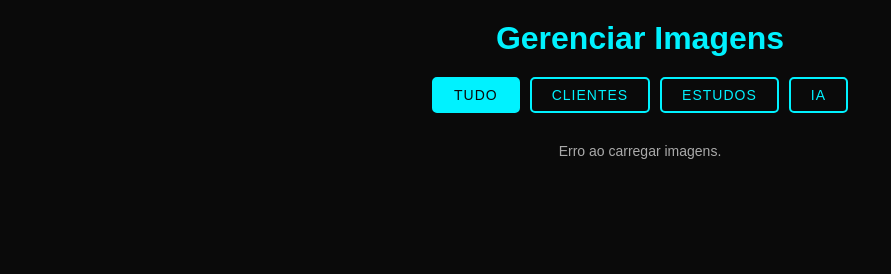
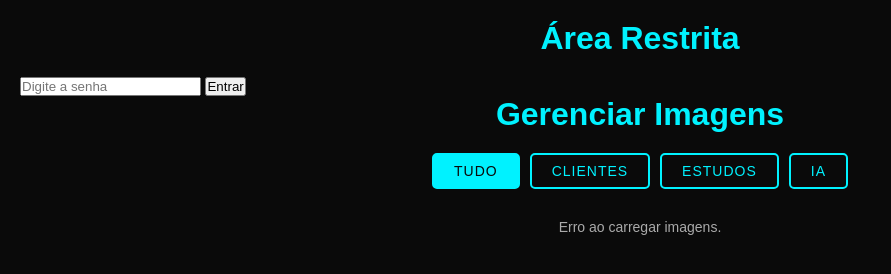
Before and after one commit to LeonardoMotta16/RRG-Artes, a website: page Html/gerenciar.html in a window 1280 px wide. Shown: the whole page, without its empty margins (0-891 px from the left). Drawn offline with Linux system fonts and the light colour scheme; no server answers.

```diff
--- a/Html/gerenciar.html
+++ b/Html/gerenciar.html
@@ -1,13 +1,28 @@
 <!DOCTYPE html>
 <html lang="pt-BR">
+
 <head>
   <meta charset="UTF-8">
   <title>Gerenciar Imagens - RRG Arts</title>
   <style>
-    * { font-family: sans-serif; box-sizing: border-box; margin: 0; padding: 0; }
-    body { background: #0a0a0a; color: white; padding: 20px; }
+    * {
+      font-family: sans-serif;
+      box-sizing: border-box;
+      margin: 0;
+      padding: 0;
+    }
 
-    h1 { text-align: center; margin-bottom: 20px; color: #00f2ff; }
+    body {
+      background: #0a0a0a;
+      color: white;
+      padding: 20px;
+    }
+
+    h1 {
+      text-align: center;
+      margin-bottom: 20px;
+      color: #00f2ff;
+    }
 
     #filtros {
       display: flex;
@@ -30,7 +45,8 @@
       transition: all 0.2s;
     }
 
-    #filtros button:hover, #filtros button.ativo {
+    #filtros button:hover,
+    #filtros button.ativo {
       background: #00f2ff;
       color: #0a0a0a;
     }
@@ -87,8 +103,14 @@
       transition: background 0.2s;
     }
 
-    .btn-deletar:hover { background: #ff0000; }
-    .btn-deletar:disabled { background: #555; cursor: not-allowed; }
+    .btn-deletar:hover {
+      background: #ff0000;
+    }
+
+    .btn-deletar:disabled {
+      background: #555;
+      cursor: not-allowed;
+    }
 
     #loading {
       text-align: center;
@@ -98,8 +120,18 @@
     }
   </style>
 </head>
+
 <body>
+  <!-- Tela de login -->
 
+  <div id="tela-login">
+    <h1>Área Restrita</h1>
+    <input type="password" id="input-senha" placeholder="Digite a senha">
+    <button onclick="verificarSenha()">Entrar</button>
+    <p id="erro-login"></p>
+  </div>
+
+  <div id="conteudo-gerenciar" style="display:none"></div>
   <h1>Gerenciar Imagens</h1>
 
   <div id="filtros">
@@ -216,6 +248,38 @@
       document.querySelector('#filtros button').click()
     })
   </script>
+  </div>
+  <script>
+    window.addEventListener('load', () => {
+      const token = sessionStorage.getItem('token_admin')
+      if (token) {
+        document.getElementById('tela-login').style.display = 'none'
+        document.getElementById('conteudo-gerenciar').style.display = 'block'
+      }
+    })
 
+    async function verificarSenha() {
+      const senha = document.getElementById('input-senha').value
+      const erro = document.getElementById('erro-login')
+
+      const resposta = await fetch('/.netlify/functions/auth', {
+        method: 'POST',
+        headers: { 'Content-Type': 'application/json' },
+        body: JSON.stringify({ senha })
+      })
+
+      const dados = await resposta.json()
+
+      if (dados.acesso) {
+        sessionStorage.setItem('token_admin', dados.token)
+        document.getElementById('tela-login').style.display = 'none'
+        document.getElementById('conteudo-gerenciar').style.display = 'block'
+      } else {
+        erro.textContent = 'Senha incorreta!'
+        erro.style.color = 'red'
+      }
+    }
+  </script>
 </body>
+
 </html>
```
Also changed, not shown: Html/upload.html (+44 -2 lines), netlify/functions/auth.js (added, +20 -0 lines).
